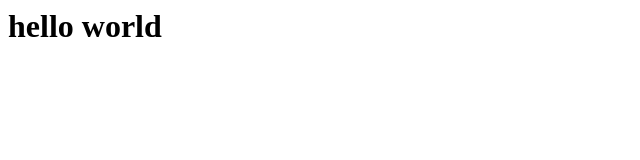
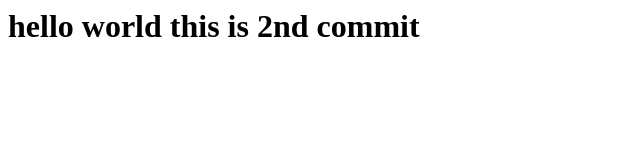
Before and after one commit to Abdul535/D24_git_test, a plain HTML site: page index.html in a window 1280 px wide. Shown: the whole page, without its empty margins (0-640 px from the left). Drawn offline with Linux system fonts and the light colour scheme.

Commit message:
i have modified index.html i.e 2nd commit

```diff
--- a/index.html
+++ b/index.html
@@ -1 +1 @@
-<h1>hello world</h1>
+<h1>hello world this is 2nd commit</h1>
```
